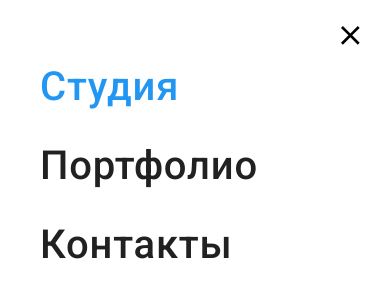
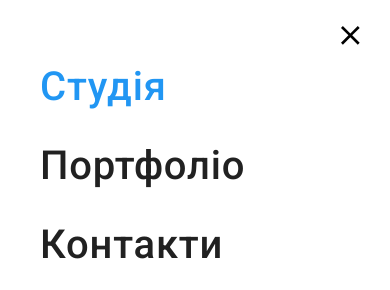
Before and after one commit to Palashynskyi/goit-markup-hw-08, a plain HTML site: page index.html in a window 390 px wide. Both pictures are taken after a click on the button 355 px from the left and 29 px from the top of the page. Shown: the top 290 px of the page. Drawn offline with nearby package versions, Linux system fonts and the light colour scheme; files that its build step writes are made by us from their sources.

Commit message:
Update index.html

```diff
--- a/index.html
+++ b/index.html
@@ -546,12 +546,12 @@
       <div class="mobile-nav--wrapper">
         <ul class="mobile-nav list">
           <li class="mobile-nav__item">
-            <a href="./index.html" class="mobile-nav__link link mobile-nav__link_current">Студия</a>
+            <a href="./index.html" class="mobile-nav__link link mobile-nav__link_current">Студія</a>
           </li>
           <li class="mobile-nav__item">
-            <a href="./portfolio.html" class="mobile-nav__link link">Портфолио</a>
+            <a href="./portfolio.html" class="mobile-nav__link link">Портфоліо</a>
           </li>
-          <li class="mobile-nav__item"><a href="" class="mobile-nav__link link">Контакты</a></li>
+          <li class="mobile-nav__item"><a href="" class="mobile-nav__link link">Контакти</a></li>
         </ul>
       </div>
 
```
